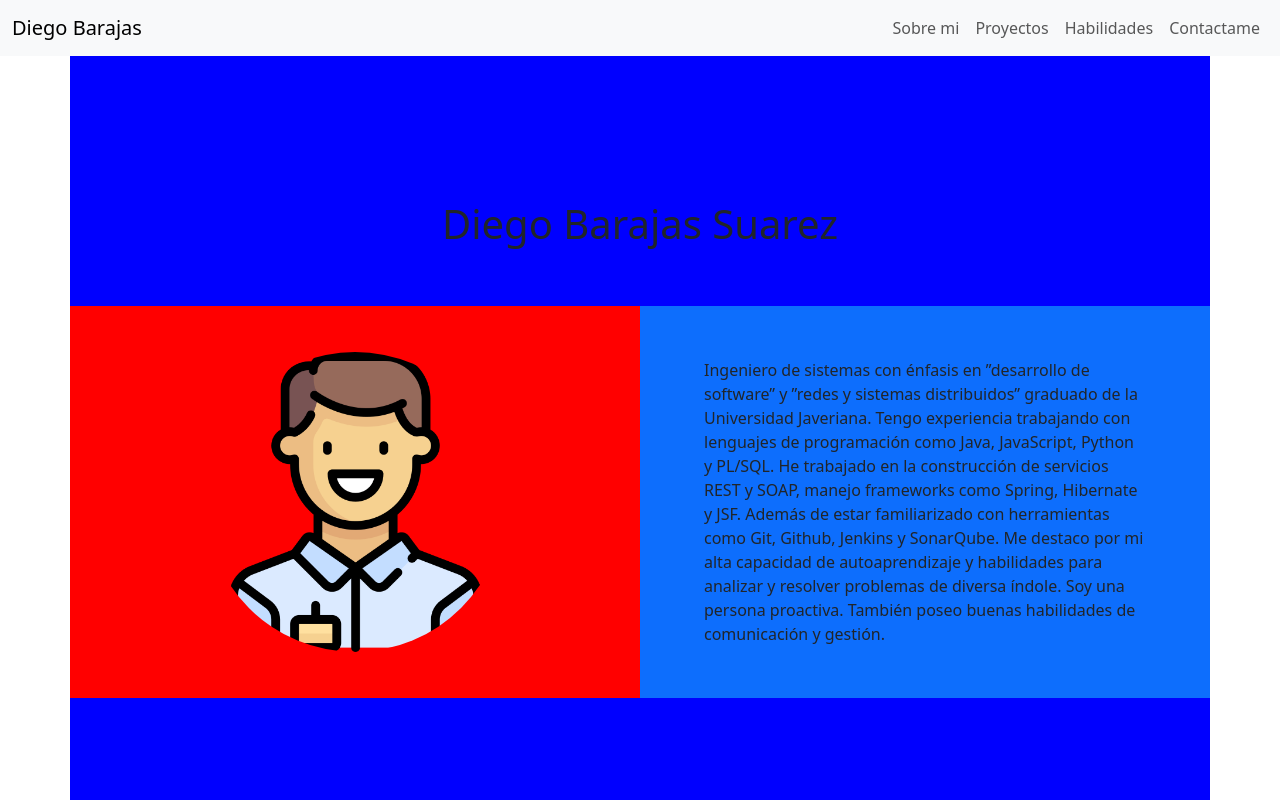
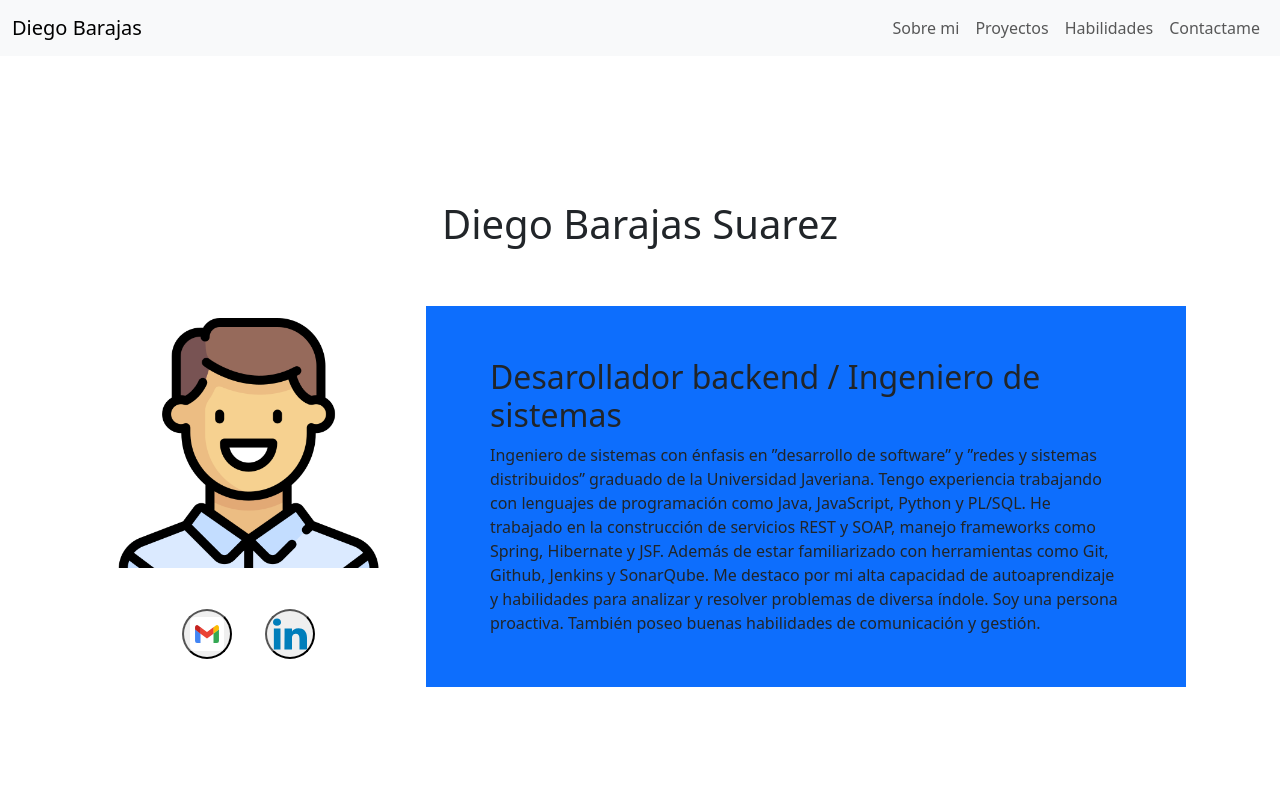
Before and after one commit to barajas-d/Portfolio-Diego-Barajas, a plain HTML site: page index.html in a window 1280 px wide. Shown: the top 800 px of the page. Drawn offline with nearby package versions, Linux system fonts and the light colour scheme.

Commit message:
add contact icons

```diff
--- a/index.html
+++ b/index.html
@@ -46,21 +46,42 @@
   <!-- About me -->
   <div class="container" id="aboutMe">
     <h1 class="text-center">Diego Barajas Suarez</h1>
-    <div class="row g-4">
-      <div class="col d-flex justify-content-center align-items-center">
-        <!-- Project 1 -->
-        <div class="photo">
-          <img src="./resources/1785911.png" alt="Foto Diego Barajas">
+    <div class="row">
+      <div class="col-md-4 d-flex justify-content-center align-items-center row">
+
+        <!-- Photo -->
+        <div class="row photo">
+            <img src="./resources/1785911.png" alt="Foto Diego Barajas">
         </div>
+
+        <!-- Contact Icon -->
+        <div class="row d-flex justify-content-center text-center  align-items-center">
+            <div class="col-md-3 p-3 d-flex justify-content-center  align-items-center">
+              <button class="contactIcon d-flex justify-content-center align-items-center">
+                <img src="./resources/gmail.svg" alt="Gmail">
+              </button>
+            </div>
+            <div class="col-md-3 p-3 d-flex justify-content-center">
+              <button class="contactIcon d-flex justify-content-center align-items-center">
+                <img src="./resources/linkedin.svg" alt="Linkedin">
+              </button>
+            </div>
+        </div>
+
       </div>
-      <div class="col bg-primary">
+      <div class="col-md-8 bg-primary">
         <!-- Project 2 -->
-        <div class="p-5 m-1">Ingeniero de sistemas con énfasis en ”desarrollo de software” y ”redes y sistemas distribuidos”
+        <div class="p-5 m-1">
+
+          <h2>Desarollador backend / Ingeniero de sistemas</h2>
+          Ingeniero de sistemas con énfasis en ”desarrollo de software” y ”redes y sistemas distribuidos”
           graduado de la Universidad Javeriana. Tengo experiencia trabajando con lenguajes de programación como Java, JavaScript, Python y PL/SQL.
           He trabajado en la construcción de servicios REST y SOAP, manejo frameworks como Spring, Hibernate y JSF. Además de estar
           familiarizado con herramientas como Git, Github, Jenkins y SonarQube. Me destaco por mi alta capacidad de autoaprendizaje
           y habilidades para analizar y resolver problemas de diversa índole. Soy una persona proactiva. También poseo buenas
-          habilidades de comunicación y gestión.</div>
+          habilidades de comunicación y gestión.
+
+        </div>
       </div>
     </div>
   </div>
--- a/styles/styles.css
+++ b/styles/styles.css
@@ -1,25 +1,33 @@
 .photo {
-    width: 300px; /* Ancho del círculo */
-    height: 300px; /* Altura del círculo */
-    border-radius: 50%; /* Hace que el div sea un círculo */
-    overflow: hidden; /* Oculta cualquier parte de la imagen que se extienda fuera del círculo */
+    width: 250px;
+    height: 250px;
+    border-radius: calc(1vw + 1vh);
+    overflow: hidden;
 }
 
 .photo img {
-    width: 100%; /* Ajusta el tamaño de la imagen para que se ajuste al círculo */
-    height: auto; /* Permite que la altura se ajuste automáticamente para mantener la proporción */
-    display: block; /* Evita espacios vacíos debajo de la imagen */
+    width: 100%;
+    height: auto;
+    display: block;
+}
+
+.contactIcon {
+    width: 50px;
+    height: 50px;
+    border-radius: 50%;
+    overflow: hidden;
+}
+
+.contactIcon img {
+    width: 100%;
+    height: 100%;
+    display: block;
 }
 
 .container{
-    background-color: blue;
     padding-top: 200px;
 }
 
 h1{
     padding-bottom: 50px;
 }
-
-.col{
-    background-color: red;
-}
```
Also changed, not shown: resources/gmail.svg (added), resources/linkedin.svg (added).
